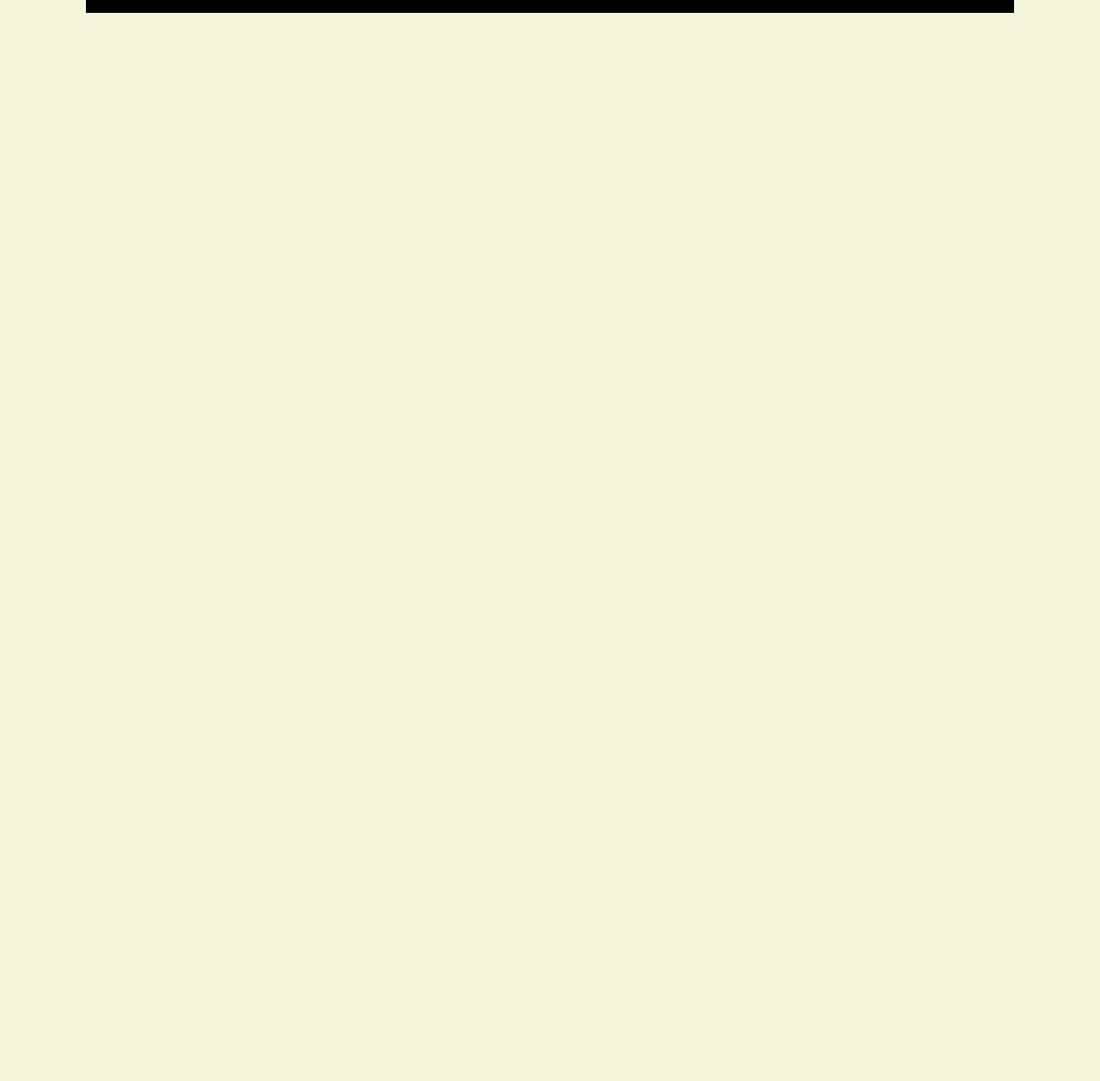
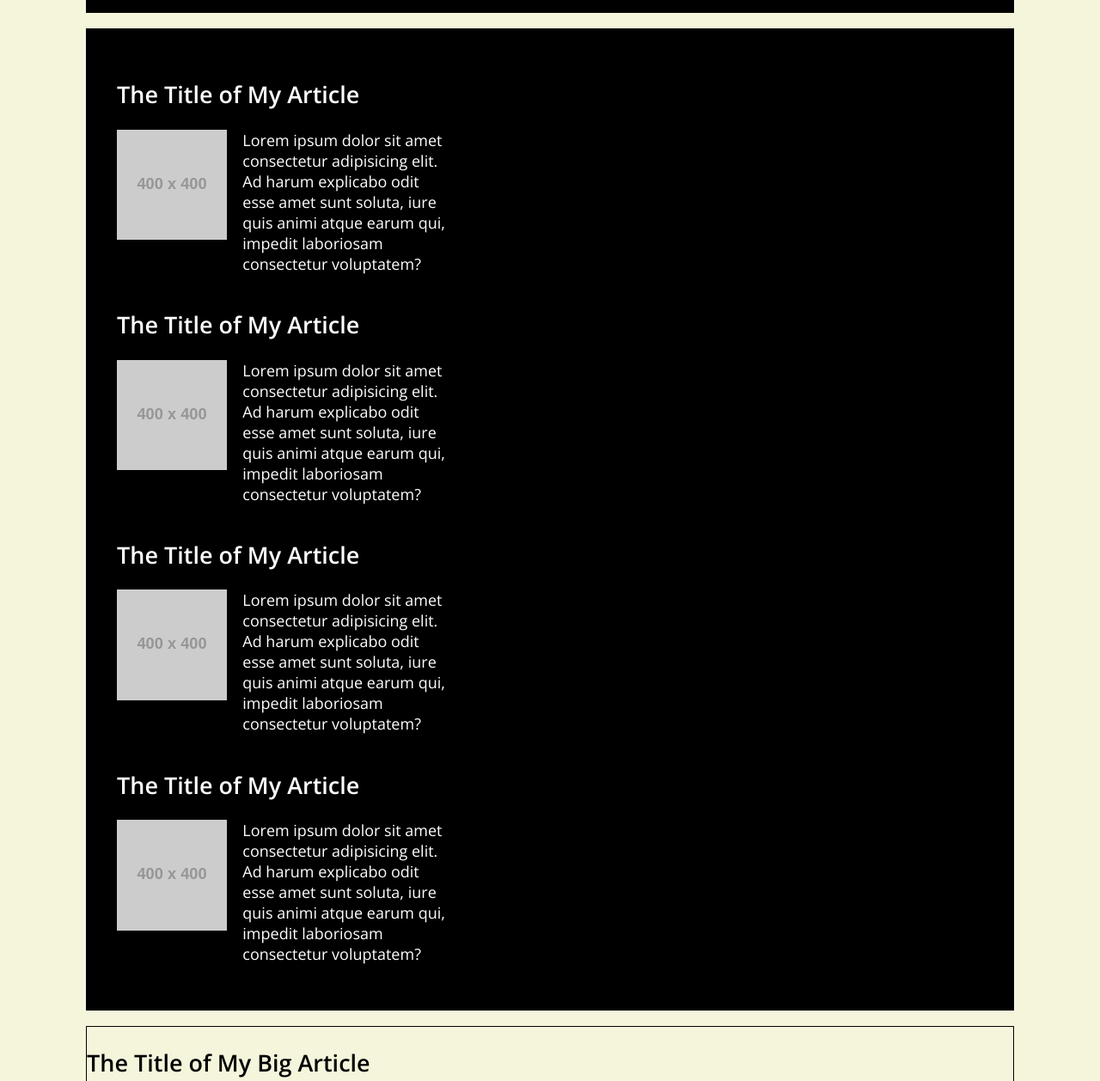
Before and after one commit to Lehigh-University-Design/hello-world-mmurata22, a plain HTML site: page html/css-lab-media-queries.html in a window 1280 px wide. Shown: the part 99-1357 px from the top of the page at 86% size. Before the commit the page ends 800 px from the top, so only its background shows below. Drawn offline with nearby package versions, Linux system fonts and the light colour scheme; placeholder pictures from the web are drawn by us.

Commit message:
updated for another lab

```diff
--- a/html/css-lab-media-queries.html
+++ b/html/css-lab-media-queries.html
@@ -27,7 +27,58 @@
             </masthead>
         </div>
 
+        <div id="content">
+            <div class="sidebar">
 
+                <div class="post">
+                    <h2>The Title of My Article</h2>
+                    <div class="post-stuff">
+                    <img src="https://placehold.co/400x400">
+                    <p>Lorem ipsum dolor sit amet consectetur adipisicing elit. Ad harum explicabo odit esse amet sunt soluta, iure quis animi atque earum qui, impedit laboriosam consectetur voluptatem?</p>
+                    </div>
+                </div>
+
+                <div class="post">
+                    <h2>The Title of My Article</h2>
+                    <div class="post-stuff">
+                    <img src="https://placehold.co/400x400">
+                    <p>Lorem ipsum dolor sit amet consectetur adipisicing elit. Ad harum explicabo odit esse amet sunt soluta, iure quis animi atque earum qui, impedit laboriosam consectetur voluptatem?</p>
+                    </div>
+                </div>
+
+                <div class="post">
+                    <h2>The Title of My Article</h2>
+                    <div class="post-stuff">
+                    <img src="https://placehold.co/400x400">
+                    <p>Lorem ipsum dolor sit amet consectetur adipisicing elit. Ad harum explicabo odit esse amet sunt soluta, iure quis animi atque earum qui, impedit laboriosam consectetur voluptatem?</p>
+                    </div>
+                </div>
+
+                <div class="post">
+                    <h2>The Title of My Article</h2>
+                    <div class="post-stuff">
+                    <img src="https://placehold.co/400x400">
+                    <p>Lorem ipsum dolor sit amet consectetur adipisicing elit. Ad harum explicabo odit esse amet sunt soluta, iure quis animi atque earum qui, impedit laboriosam consectetur voluptatem?</p>
+                    </div>
+                </div>
+
+            </div>
+        </div>
+
+        <div class="main">
+
+            <div class="big-post">
+                <h2>The Title of My Big Article</h2>
+                <div class="post-stuff">
+                <img src="https://placehold.co/400x300">
+                <p>The CSS Media Query gives you a way to apply CSS only when the browser and device environment matches a rule that you specify, for example "viewport is wider than 480 pixels".</p>
+                <p>
+                    Media Queries can be used to target certain viewport sizes, or even media types, like when you want a print stylesheet. Read more <a href="https://developer.mozilla.org/en-US/docs/Learn/CSS/CSS_layout/Media_queries" target="_blank">here</a>.
+                </p>
+                </div>
+            </div>
+
+        </div>
 
     </div>
 </body>
```
